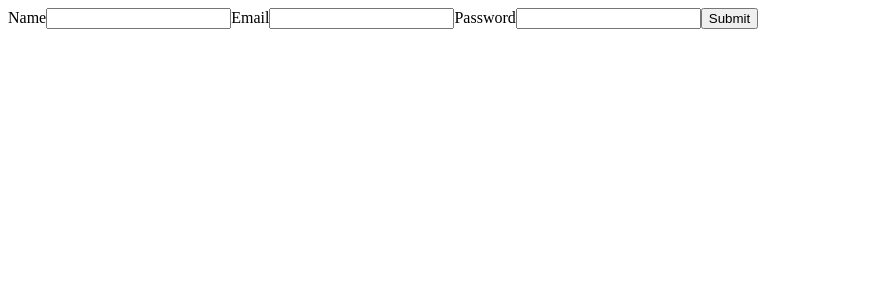
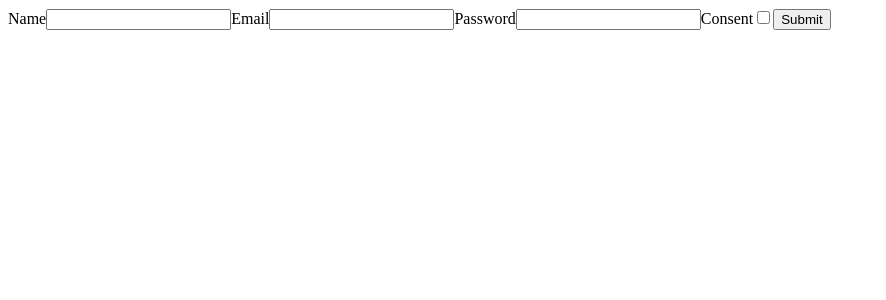
Before and after one commit to abhsin96/Form-using-useReducer---UseReducer-Hook-Context-API-Working-with-Fragments-po---7l7uwwzdp7xn, a React app: page / in a window 1280 px wide. Shown: the top 300 px of the page, without its empty margins (0-886 px from the left). Built offline with nearby package versions, Linux system fonts and the light colour scheme.

Commit message:
consent added

```diff
--- a/src/components/FormUsingReducer.js
+++ b/src/components/FormUsingReducer.js
@@ -25,6 +25,8 @@ const FormUsingReducer = () => {
       <input type="email" id="email" required />
       <label for="password">Password</label>
       <input type="password" id="password" required />
+      <label for="consent">Consent</label>
+      <input type="checkbox" id="consent" />
       <button type="submit">Submit</button>
     </form>
   );
```
